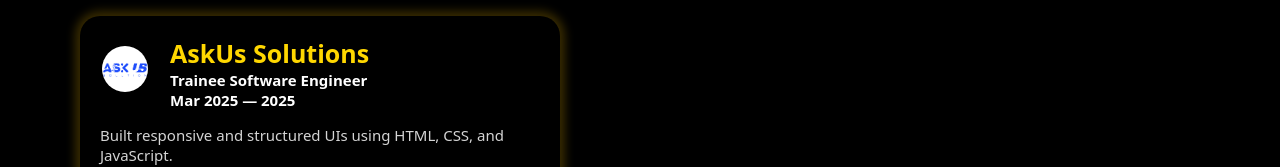
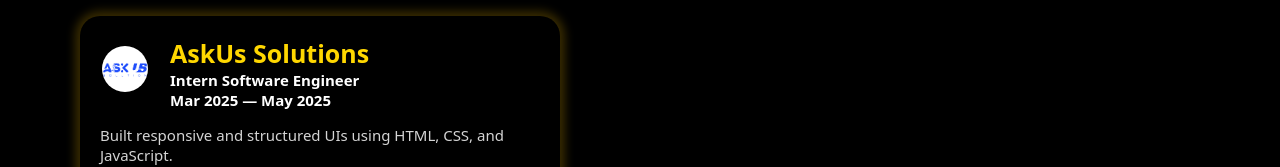
Before and after one commit to progmol/portfolio-website, a React (Vite) app: page / in a window 1280 px wide. Shown: the part 709-876 px from the top of the page. Built offline with nearby package versions, Linux system fonts and the light colour scheme.

Commit message:
Update experience.jsx

```diff
--- a/src/components/experience.jsx
+++ b/src/components/experience.jsx
@@ -10,8 +10,8 @@
                     <div className="comp-logo"><a target='_blank' href="https://www.askussolution.tech/"><img src={askuslogo} alt="askus-logo" /></a></div>
                     <div className="txt-cont">
                         <div className="heading">AskUs Solutions</div>
-                        <div className="role">Trainee Software Engineer</div>
-                        <div className="duration">Mar 2025 — 2025</div>
+                        <div className="role">Intern Software Engineer</div>
+                        <div className="duration">Mar 2025 — May 2025</div>
                     </div>
                     <div className="description">
                         <div>Built responsive and structured UIs using HTML, CSS, and JavaScript.</div>
```
